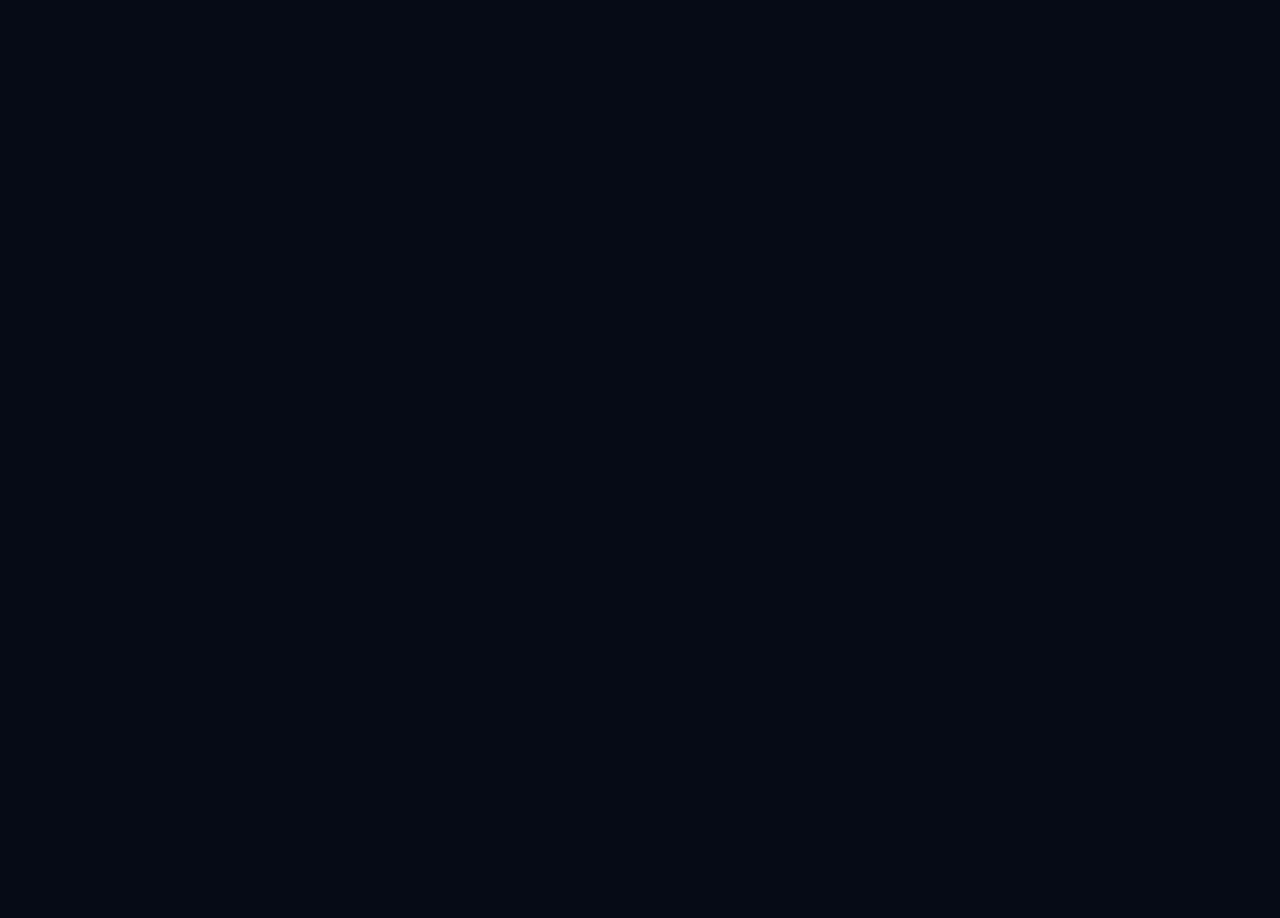
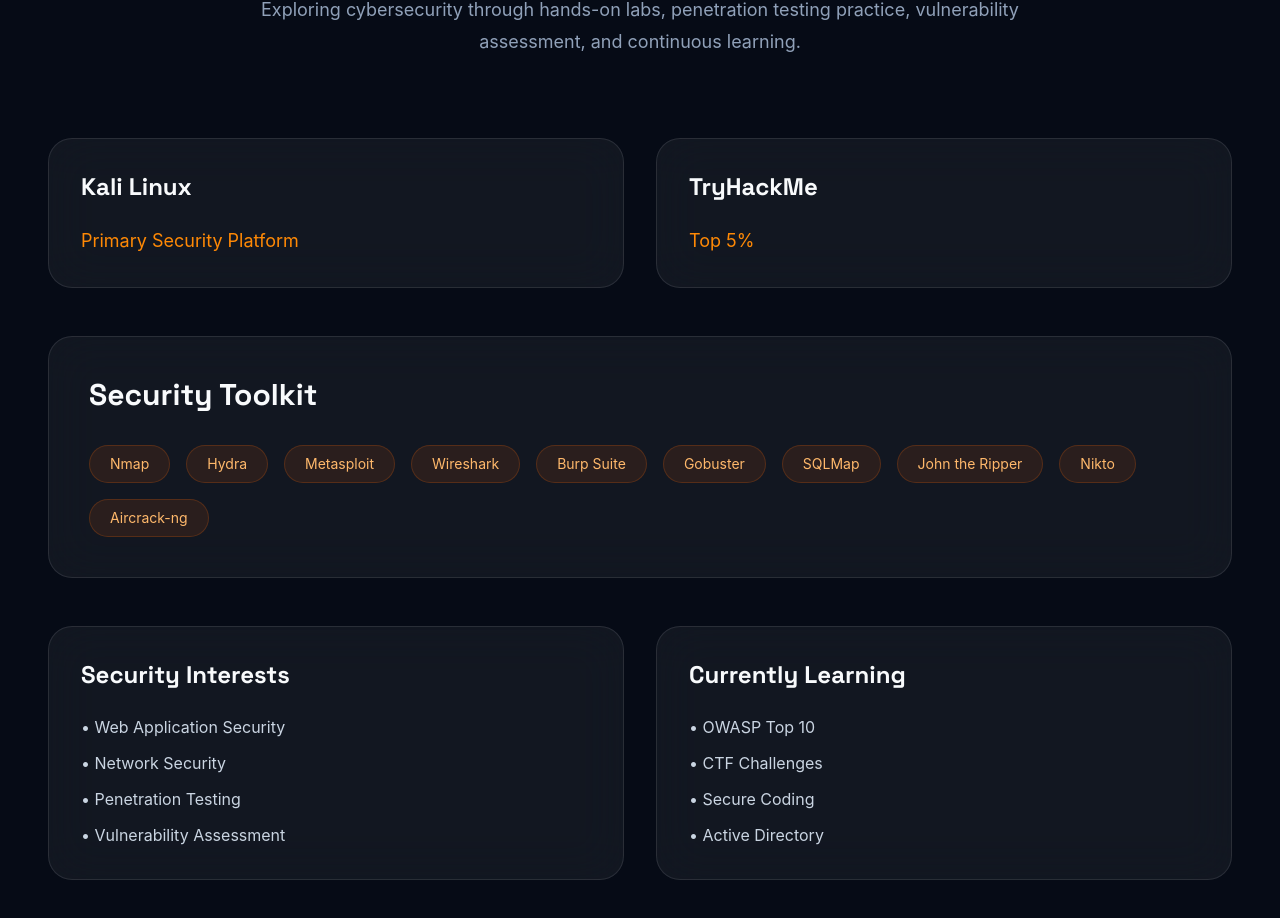
Before and after one commit to Prasad-Nalla/Portfolio, a React (Vite) app: page / in a window 1280 px wide. Shown: the part 7537-8455 px from the top of the page. Before the commit the page ends 7287 px from the top, so only its background shows below. Built offline with nearby package versions, Linux system fonts and the light colour scheme.

Commit message:
feat : CyberLab Section  Added

```diff
--- a/src/App.jsx
+++ b/src/App.jsx
@@ -4,7 +4,7 @@
 import Skills from "./sections/Skills/Skills";
 import Projects from "./sections/Projects/Projects";
 import DeveloperPresence from "./sections/DeveloperPresence/DeveloperPresence";
-
+import CyberLab from "./sections/CyberLab/CyberLab";
 function App() {
   return (
     <>
@@ -16,6 +16,7 @@
         <Skills />
         <Projects />
         <DeveloperPresence />
+        <CyberLab />
       </main>
     </>
   );
--- /dev/null
+++ b/src/sections/CyberLab/CyberCard.jsx
@@ -0,0 +1,38 @@
+const CyberCard = ({ card }) => {
+  return (
+    <div
+      className="
+        rounded-3xl
+        border
+        border-white/10
+        bg-white/5
+        p-8
+        backdrop-blur-xl
+        transition-all
+        duration-300
+        hover:-translate-y-2
+        hover:border-orange-500/40
+      "
+    >
+      <h3 className="text-2xl font-bold">
+        {card.title}
+      </h3>
+
+      {card.value && (
+        <p className="mt-6 text-lg text-orange-400">
+          {card.value}
+        </p>
+      )}
+
+      {card.items && (
+        <ul className="mt-6 space-y-3 text-slate-300">
+          {card.items.map((item) => (
+            <li key={item}>• {item}</li>
+          ))}
+        </ul>
+      )}
+    </div>
+  );
+};
+
+export default CyberCard;
--- /dev/null
+++ b/src/sections/CyberLab/CyberLab.jsx
@@ -0,0 +1,93 @@
+import Container from "../../components/layout/Container";
+import CyberCard from "./CyberCard";
+import ToolPill from "./ToolPill";
+import { cyberCards, securityTools } from "./cyberData";
+
+const CyberLab = () => {
+  return (
+    <section
+      id="cyber-lab"
+      className="bg-[#060B16] py-32"
+    >
+      <Container>
+
+        {/* Heading */}
+
+        <div className="mb-20 text-center">
+
+          <p className="uppercase tracking-[0.35em] font-semibold text-orange-500">
+            Cyber Lab
+          </p>
+
+          <h2 className="mt-5 text-5xl font-bold">
+            Practical Security Learning
+          </h2>
+
+          <p className="mx-auto mt-6 max-w-3xl text-lg text-slate-400 leading-8">
+            Exploring cybersecurity through hands-on labs,
+            penetration testing practice, vulnerability assessment,
+            and continuous learning.
+          </p>
+
+        </div>
+
+        {/* Top Cards */}
+
+        <div className="grid gap-8 md:grid-cols-2">
+
+          {cyberCards.slice(0, 2).map((card) => (
+            <CyberCard
+              key={card.title}
+              card={card}
+            />
+          ))}
+
+        </div>
+
+        {/* Toolkit */}
+
+        <div
+          className="
+            my-12
+            rounded-3xl
+            border
+            border-white/10
+            bg-white/5
+            p-10
+            backdrop-blur-xl
+          "
+        >
+          <h3 className="mb-8 text-3xl font-bold">
+            Security Toolkit
+          </h3>
+
+          <div className="flex flex-wrap gap-4">
+            {securityTools.map((tool) => (
+              <ToolPill
+                key={tool}
+                tool={tool}
+              />
+            ))}
+          </div>
+
+        </div>
+
+        {/* Bottom Cards */}
+
+        <div className="grid gap-8 md:grid-cols-2">
+
+          {cyberCards.slice(2).map((card) => (
+            <CyberCard
+              key={card.title}
+              card={card}
+            />
+          ))}
+
+        </div>
+
+      </Container>
+    </section>
+  );
+};
+
+export default CyberLab;
--- /dev/null
+++ b/src/sections/CyberLab/ToolPill.jsx
@@ -0,0 +1,24 @@
+const ToolPill = ({ tool }) => {
+  return (
+    <span
+      className="
+        rounded-full
+        border
+        border-orange-500/20
+        bg-orange-500/10
+        px-5
+        py-2
+        text-sm
+        text-orange-300
+        transition-all
+        duration-300
+        hover:border-orange-500
+        hover:bg-orange-500/20
+      "
+    >
+      {tool}
+    </span>
+  );
+};
+
+export default ToolPill;
--- /dev/null
+++ b/src/sections/CyberLab/cyberData.js
@@ -0,0 +1,41 @@
+export const cyberCards = [
+  {
+    title: "Kali Linux",
+    value: "Primary Security Platform",
+  },
+  {
+    title: "TryHackMe",
+    value: "Top 5%",
+  },
+  {
+    title: "Security Interests",
+    items: [
+      "Web Application Security",
+      "Network Security",
+      "Penetration Testing",
+      "Vulnerability Assessment",
+    ],
+  },
+  {
+    title: "Currently Learning",
+    items: [
+      "OWASP Top 10",
+      "CTF Challenges",
+      "Secure Coding",
+      "Active Directory",
+    ],
+  },
+];
+
+export const securityTools = [
+  "Nmap",
+  "Hydra",
+  "Metasploit",
+  "Wireshark",
+  "Burp Suite",
+  "Gobuster",
+  "SQLMap",
+  "John the Ripper",
+  "Nikto",
+  "Aircrack-ng",
+];
```
